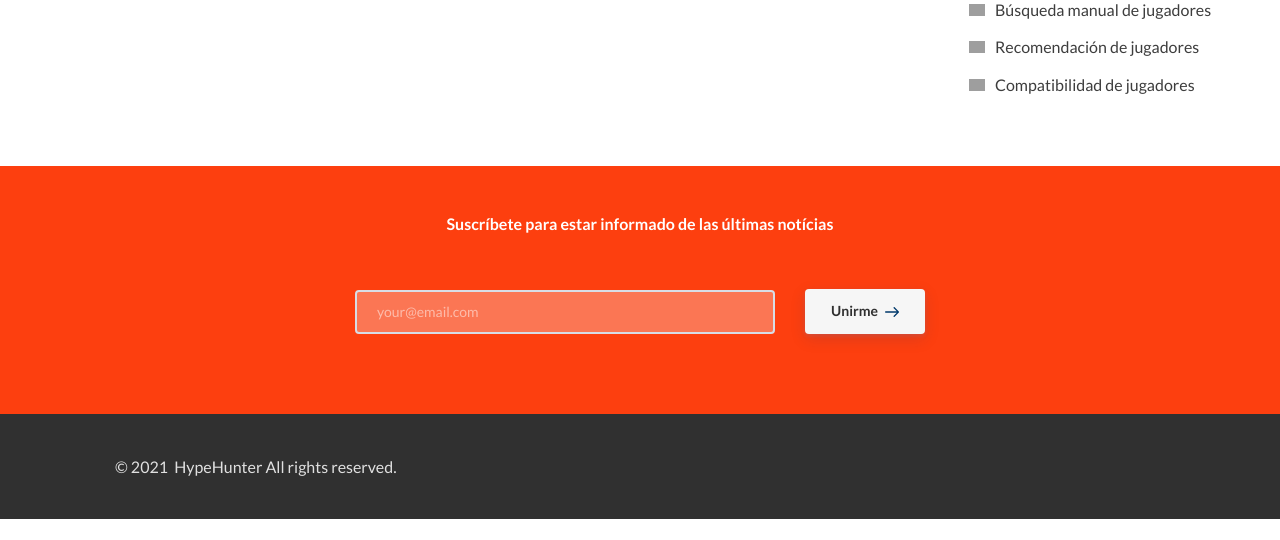
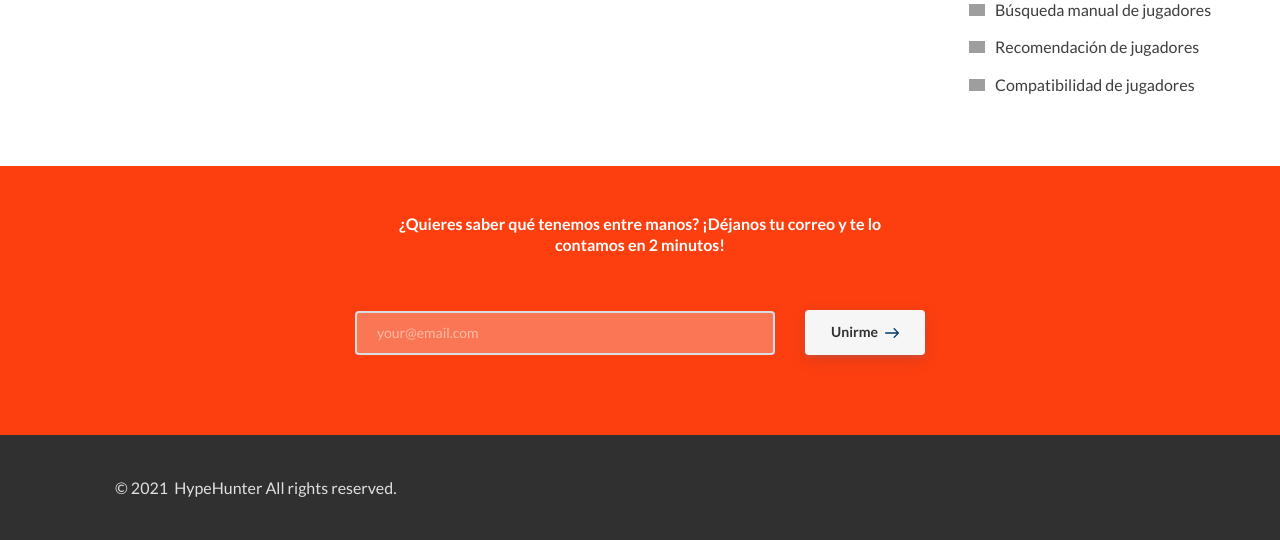
Before and after one commit to hypehuntereng/mvp, a Django app: page / in a window 1280 px wide. Shown: the part 1426-1966 px from the top of the page. Before the commit the page ends 1945 px from the top, so only its background shows below. Run offline with Django 4.2, Linux system fonts and the light colour scheme; grey boxes are pictures that could not be loaded.

Commit message:
Hypehunter webapp. Landing v0. Newsletter

```diff
--- a/objects/templates/objects/home.html
+++ b/objects/templates/objects/home.html
@@ -334,7 +334,7 @@
                         <div class="cta_form-01__wrapper">
                             <div class="container container--small">
                                 <div class="title-box title-box--center">
-                                    <h2 class="heading  text-white" style="font-size: medium;">Suscríbete para estar informado de las últimas notícias</h2>
+                                    <h2 class="heading  text-white" style="font-size: medium;">¿Quieres saber qué tenemos entre manos? ¡Déjanos tu correo y te lo contamos en 2 minutos!</h2>
                                 </div>
                             </div>
                             <div class="cta_form-01__form_box">
```
